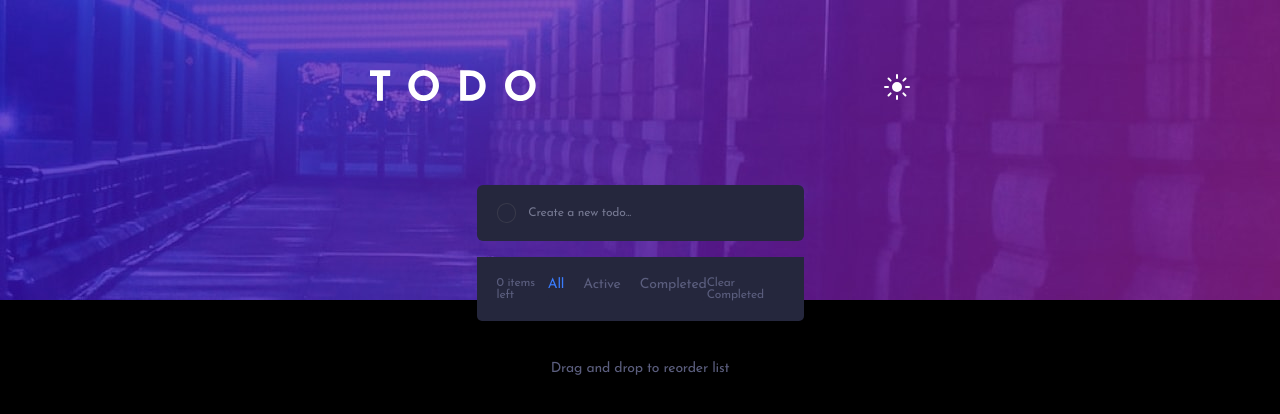
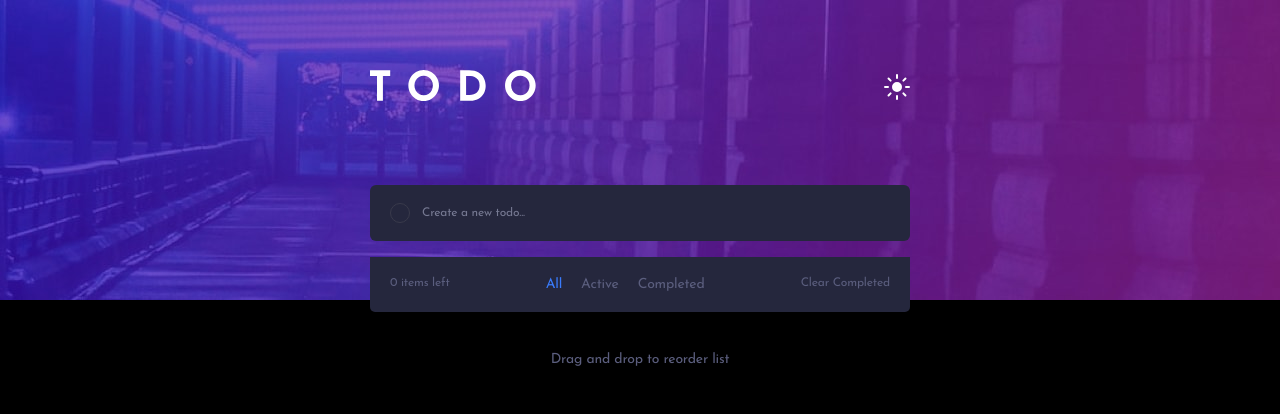
Before and after one commit to aaronkagan/supercharged-todo-list, a React (Vite) app: page / in a window 1280 px wide. Shown: the top 414 px of the page. Built offline with nearby package versions, Linux system fonts and the light colour scheme.

Commit message:
desktop main wrapper

```diff
--- a/src/App.tsx
+++ b/src/App.tsx
@@ -484,6 +484,10 @@ const StyledMain = styled.main`
 
   @media all and (min-width: 1000px) {
     transform: translateY(-11.5rem);
+
+    .wrapper {
+      max-width: 54rem;
+    }
   }
 `;
 
```
